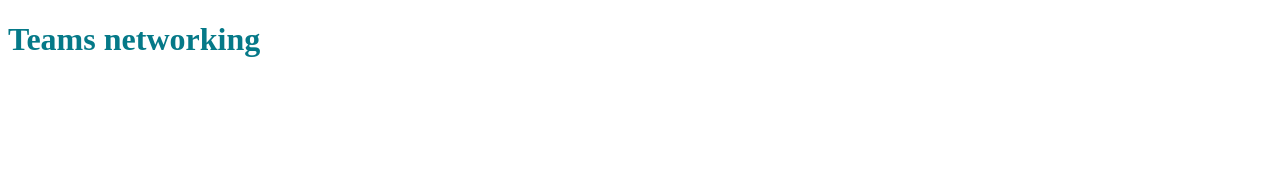
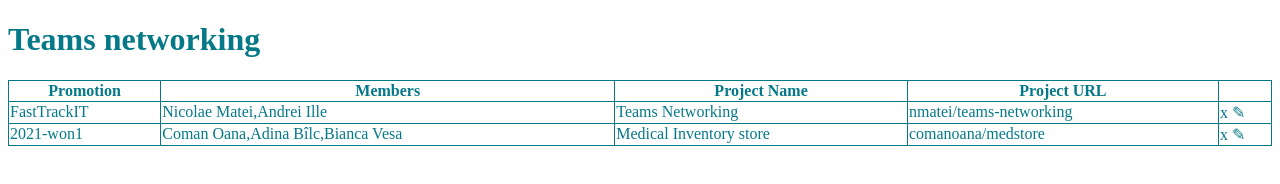
Before and after one commit to sorinlapadus/teams-networking, a website built with webpack: page src/index.html in a window 1280 px wide. Built offline with nearby package versions, Linux system fonts and the light colour scheme.

Commit message:
Add dynamic table

```diff
--- a/src/index.html
+++ b/src/index.html
@@ -7,5 +7,24 @@
   </head>
   <body>
     <h1>Teams networking</h1>
+    <table id="teamsTable">
+      <thead>
+        <th>Promotion</th>
+        <th>Members</th>
+        <th>Project Name</th>
+        <th>Project URL</th>
+        <th></th>
+      </thead>
+      <tbody>
+        <tr>
+          <td>1</td>
+          <td>2</td>
+          <td>3</td>
+          <td>4</td>
+          <td>x &#9998;</td>
+        </tr>
+      </tbody>
+      </tbody>
+    </table>
   </body>
 </html>
--- a/src/index.js
+++ b/src/index.js
@@ -1,11 +1,30 @@
 import "./style.css";
 console.warn("Starting app...");
 
+function $(selector) {
+  return document, document.querySelector(selector);
+}
+
+function getTeamAsHTML(team) {
+  return `<tr>
+    <td>${team.promotion}</td>
+    <td>${team.members}</td>
+    <td>${team.projectName}</td>
+    <td>${team.projectURL}</td>
+    <td>x &#9998;</td>
+    </tr>`;
+}
+
+function displayTeams(teams) {
+  const teamsHTML = teams.map(getTeamAsHTML);
+  $("#teamsTable tbody").innerHTML = teamsHTML.join("");
+}
+
 function loadTeams() {
-  const request = fetch("teams.json");
-  const response = request.then(r => r.json);
-  response.then(result => {
-    console.warn("result", result);
-  });
+  fetch("teams.json")
+    .then(r => r.json())
+    .then(teams => {
+      displayTeams(teams);
+    });
 }
 loadTeams();
--- a/src/style.css
+++ b/src/style.css
@@ -1,3 +1,14 @@
 h1 {
   color: #057988;
 }
+
+#teamsTable {
+  width: 100%;
+  border-collapse: collapse;
+}
+
+#teamsTable th,
+#teamsTable td {
+  border: 1px solid;
+  color: #057988;
+}
--- a/src/teams.json
+++ b/src/teams.json
@@ -2,8 +2,15 @@
   {
     "id": 1,
     "promotion": "FastTrackIT",
-    "members": ["Nicolae Matei,", "Andrei Ille"],
+    "members": ["Nicolae Matei", "Andrei Ille"],
     "projectName": "Teams Networking",
     "projectURL": "nmatei/teams-networking"
+  },
+  {
+    "id": 2,
+    "promotion": "2021-won1",
+    "members": ["Coman Oana", "Adina Bîlc", "Bianca Vesa"],
+    "projectName": "Medical Inventory store",
+    "projectURL": "comanoana/medstore"
   }
 ]
```
